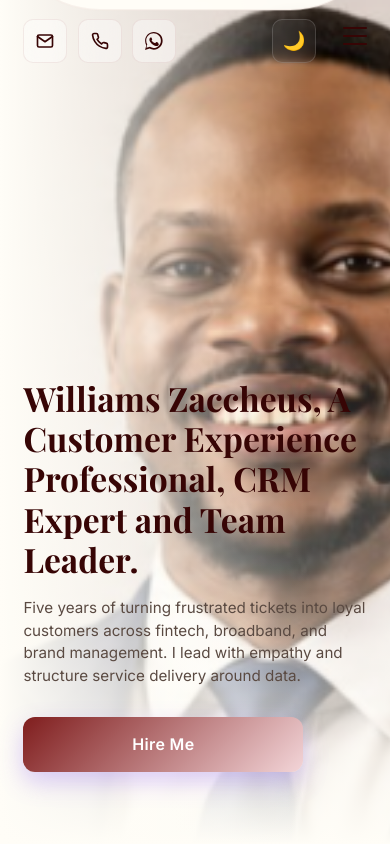
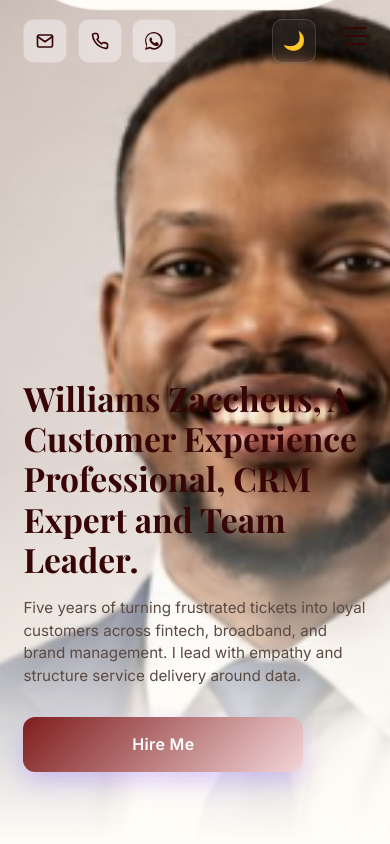
Before and after one commit to emmanuelsalako28/Williams-Zaccheus, a website built with Vite: page index.html in a window 390 px wide. Shown: the top 844 px of the page. Built offline with nearby package versions, Linux system fonts and the light colour scheme; a web font is replaced by a local one.

Commit message:
hero image

```diff
--- a/src/style.css
+++ b/src/style.css
@@ -436,8 +436,7 @@ header.scrolled .nav-pill {
 .hero-image-overlay {
   position: absolute;
   inset: 0;
-  background: linear-gradient(to right, #0F0304 0%, rgba(15, 3, 4, 0.55) 40%, transparent 80%),
-              linear-gradient(to top, #0F0304 0%, rgba(15, 3, 4, 0.3) 30%, transparent 70%);
+  background: linear-gradient(to top, #0F0304 0%, rgba(15, 3, 4, 0.8) 15%, transparent 45%);
   pointer-events: none;
   z-index: 6;
 }
@@ -1030,7 +1029,7 @@ header.scrolled .nav-pill {
     display: block;
     position: absolute;
     inset: 0;
-    background: linear-gradient(to top, rgba(15, 3, 4, 0.95) 0%, rgba(15, 3, 4, 0.65) 45%, rgba(15, 3, 4, 0.2) 100%);
+    background: linear-gradient(to top, rgba(15, 3, 4, 0.95) 0%, rgba(15, 3, 4, 0.7) 45%, transparent 75%);
     z-index: 2;
   }
   .hero-text-col {
@@ -1204,8 +1203,7 @@ body.light-mode::before {
 
 /* Hero image gradient overlay */
 body.light-mode .hero-image-overlay {
-  background: linear-gradient(to right, #FFFDF7 0%, rgba(255, 253, 247, 0.5) 40%, transparent 80%),
-              linear-gradient(to top, #FFFDF7 0%, rgba(255, 253, 247, 0.3) 30%, transparent 70%);
+  background: linear-gradient(to top, #FFFDF7 0%, rgba(255, 253, 247, 0.8) 15%, transparent 45%);
 }
 
 /* Navigation glass pill updates */
```
